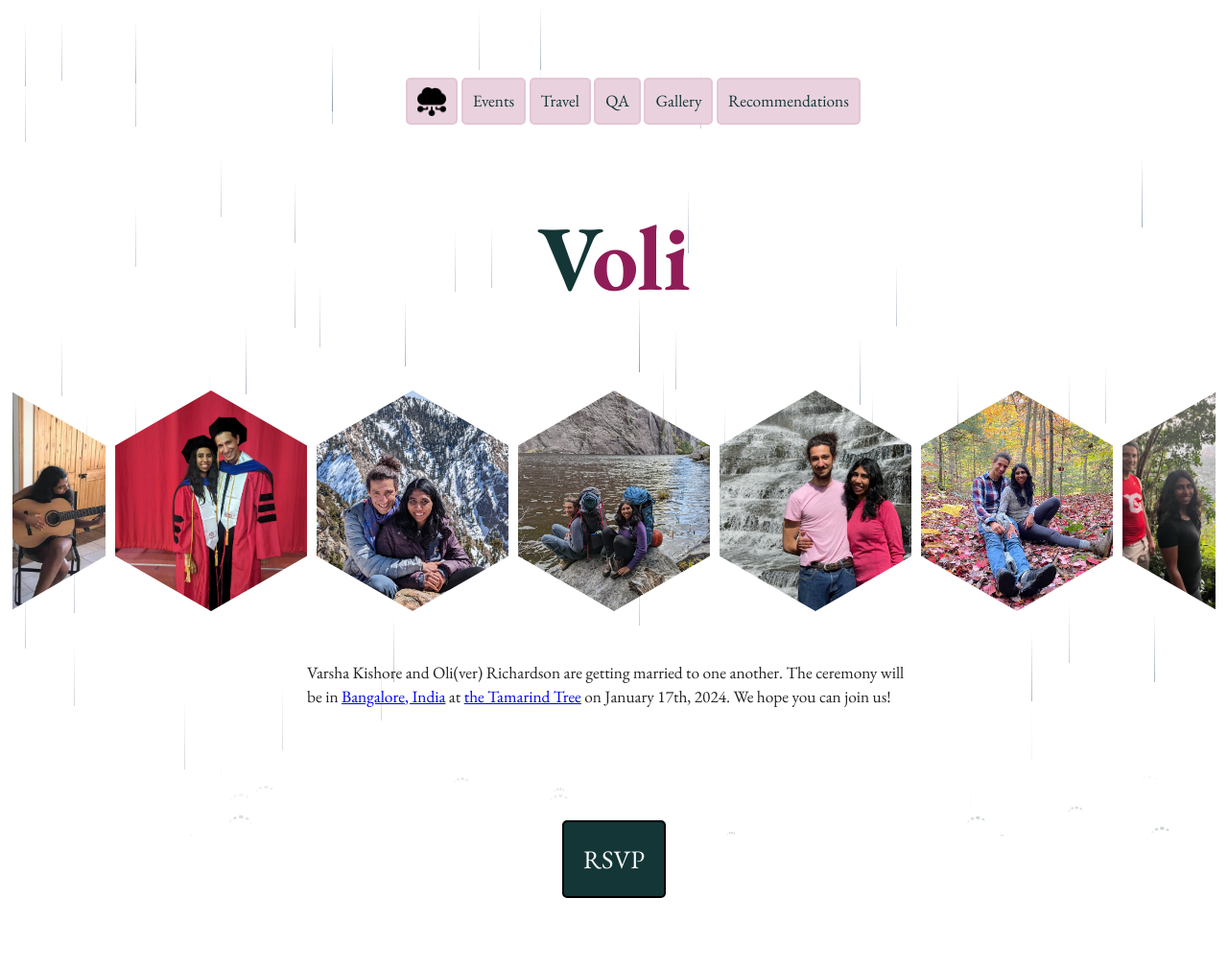
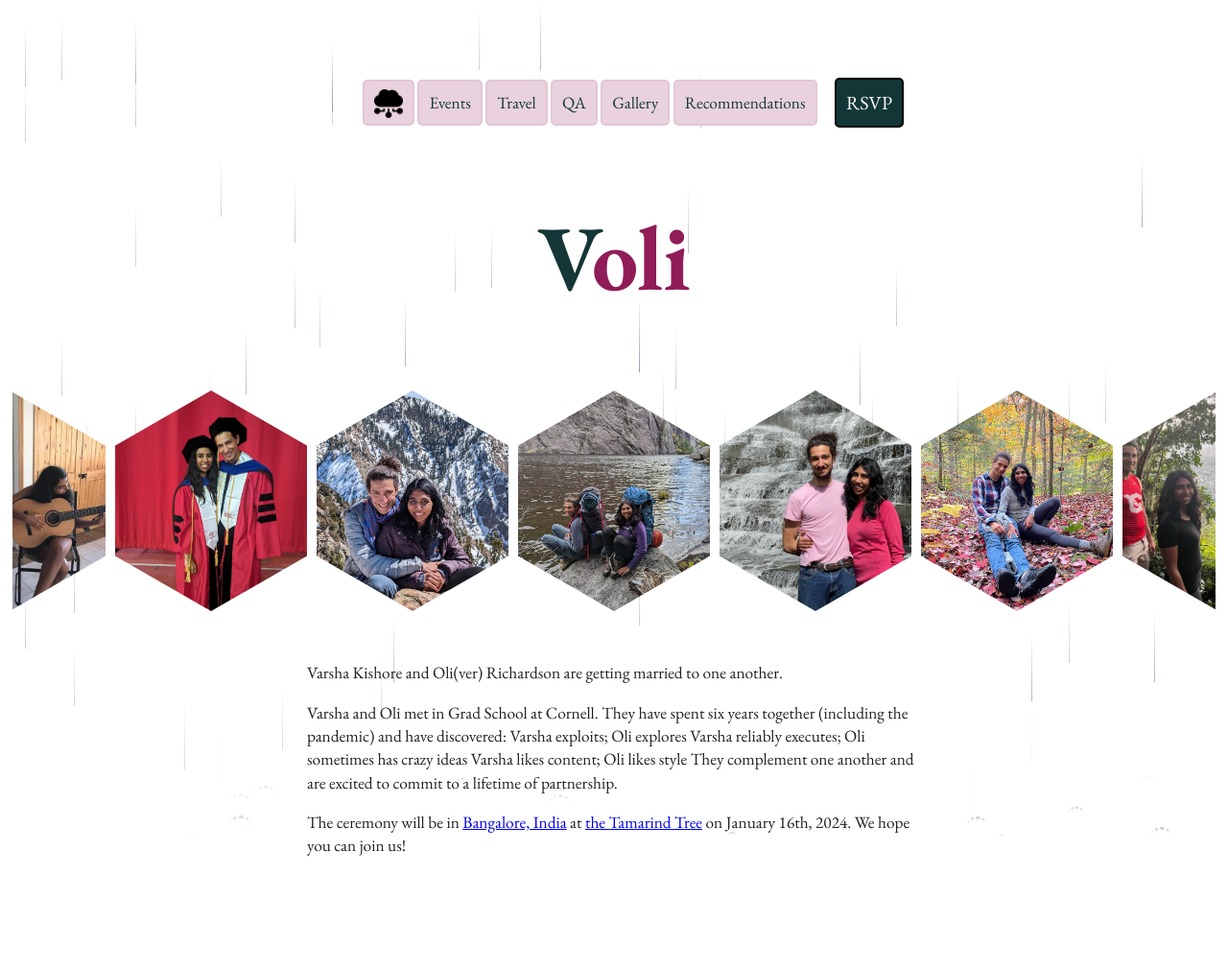
Before and after one commit to kaito-nakatani/shraito, a Jekyll site: the page built from index.md, in a window 1280 px wide. Shown: the whole page at 96% size. Built offline with Jekyll 4.4.1, drawn with Linux system fonts in a browser that asks for light colours; after the commit the page ends 975 px from its top, so only the background shows below that.

Commit message:
temp site

```diff
--- a/_config.yml
+++ b/_config.yml
@@ -25,6 +25,7 @@ description: >- # this means to ignore newlines until "baseurl:"
   line in _config.yml. It will appear in your document head meta (for
   Google search results) and in your feed.xml site description.
 baseurl: "voli-wedding/" # the subpath of your site, e.g. /blog
+# baseurl: "" # the subpath of your site, e.g. /blog
 url: "https://orichardson.github.io/" # the base hostname & protocol for your site, e.g. http://example.com
 # twitter_username: jekyllrb
 # github_username:  jekyll
--- a/_includes/navbar.html
+++ b/_includes/navbar.html
@@ -18,5 +18,9 @@
 </li>
 {% endunless %}
 {% endfor %}
+<li class="nav-item rsvp">
+    <a href="https://forms.gle/1KobqjmUYpwjUKuJ7"> RSVP </a>
+</li>
+
 </ul>
 </navbar>
--- a/cssjs/main.css
+++ b/cssjs/main.css
@@ -120,22 +120,23 @@ body {
 
 
 .rsvp {
+    margin-left:15px;
     display: inline-block;
     border-radius: 5px;
     border: 2px solid black;
     transition: font-size .2s, background-color .15s;
 
-    padding: 20px;
-    font-size: 20pt;
+    /* padding: 20px; */
+    font-size: 15pt;
     background-color:var(--vcolor);
     /* color:white; */
-    margin-top: 100px;
+    /* margin-top: 100px; */
 }
 .rsvp a {
     color: white;
 }
 .rsvp:hover {
-    font-size:30pt;
+    font-size:20pt;
 }
 
 
--- a/index.md
+++ b/index.md
@@ -17,6 +17,22 @@ custom_js:
 </div>
 
 
+<!--
+Varsha Kishore
+and
+Oli(ver) Richardson
+are getting married to one another.
+The ceremony will be
+in
+[Bangalore, India](https://maps.app.goo.gl/XyncfmUAKSynTgSL7)
+at
+[the Tamarind Tree](https://www.thetamarindtree.in/)
+on January 16th, 2024.
+We hope you can join us!
+-->
+
+
+
 
 <!-- <div class="gallery-spacer"></div> -->
 <div class="fullpagewidth">
@@ -33,17 +49,26 @@ Varsha Kishore
 and
 Oli(ver) Richardson
 are getting married to one another.
-<!--  -->
+
+Varsha and Oli met in Grad School at Cornell.
+They have spent six years together (including the pandemic) and have discovered:
+       	       Varsha exploits; Oli explores
+Varsha reliably executes; Oli sometimes has crazy ideas
+Varsha likes content; Oli likes style
+They complement one another and are excited to commit to a lifetime of partnership.
+
+
 The ceremony will be
 in
-[Bangalore, India](https://maps.app.goo.gl/XyncfmUAKSynTgSL8)
+[Bangalore, India](https://maps.app.goo.gl/XyncfmUAKSynTgSL7)
 at
 [the Tamarind Tree](https://www.thetamarindtree.in/)
-on January 17th, 2024.
+on January 16th, 2024.
 We hope you can join us!
 
+<!--
 <div class="center">
 <div class="nav-item rsvp">
     <a href="https://forms.gle/1KobqjmUYpwjUKuJ7"> RSVP </a>
 </div>
-</div>
+</div> -->
```
